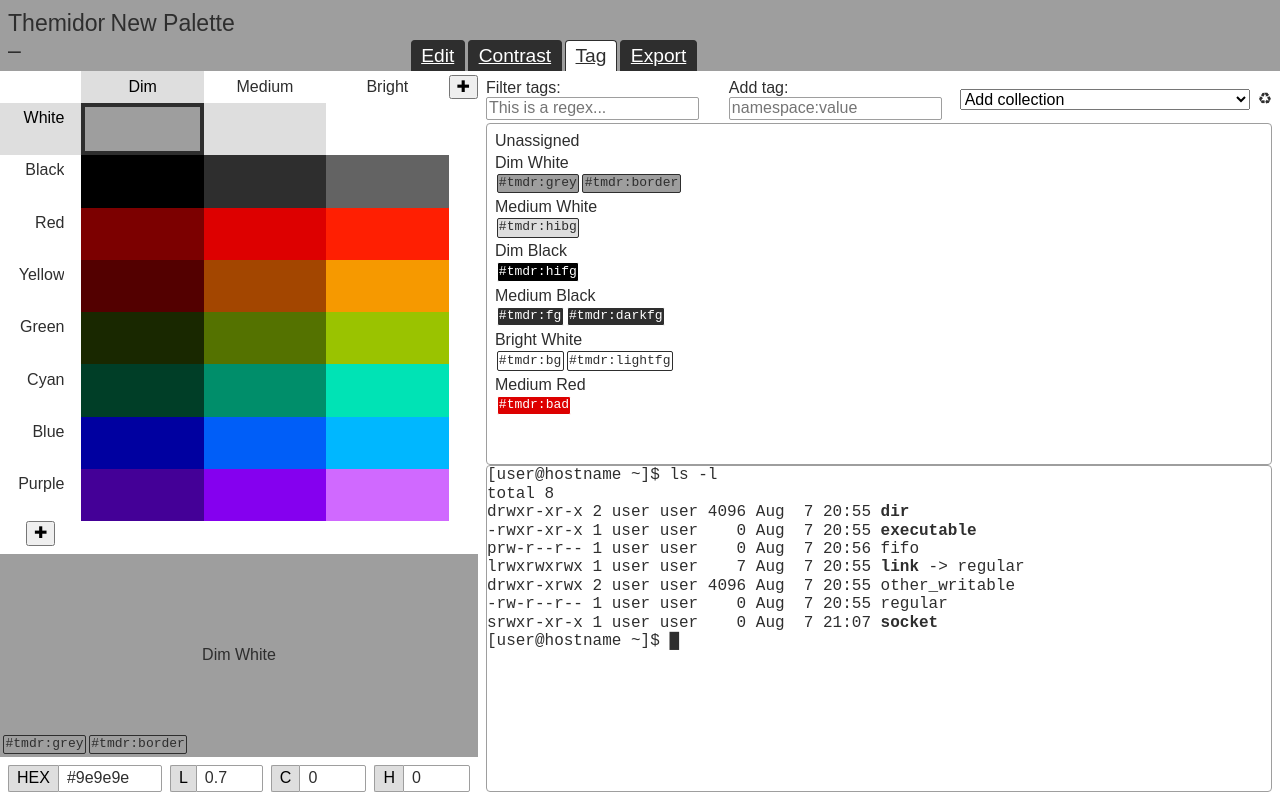
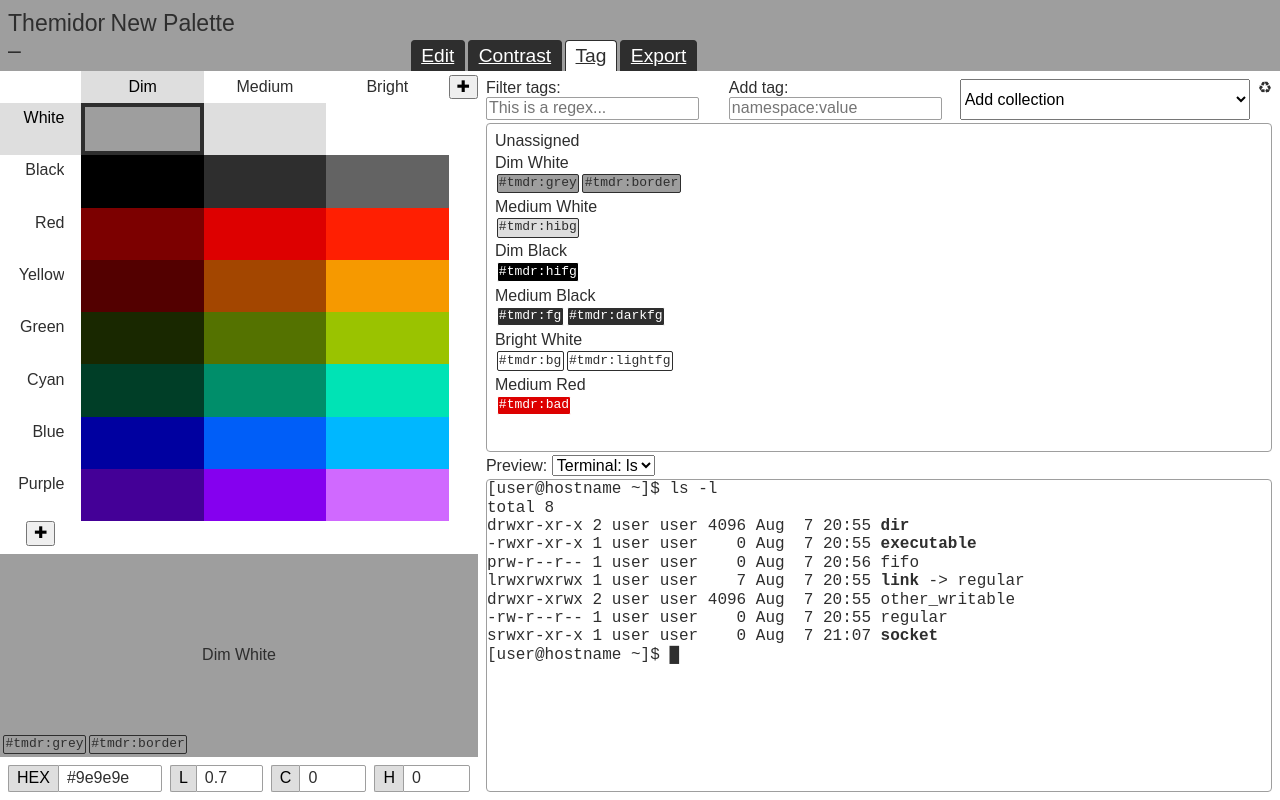
Before and after one commit to krendil/themidor, a Vue app: page /tag in a window 1280 px wide. Built offline with nearby package versions, Linux system fonts and the light colour scheme; a web font is replaced by a local one.

Commit message:
Added preview selector

```diff
--- a/src/stores/library.ts
+++ b/src/stores/library.ts
@@ -120,14 +120,20 @@ export const useLibrary = defineStore("library", () => {
   };
 
   const previews: { [key: string]: string } = {
-    "Terminal Ls": terminal_ls
+    "Terminal: ls": terminal_ls
   };
 
   const collectionList = computed(() =>
     _.chain(collections)
-      .toPairs()
-      .sortBy(([name, _]) => name)
+      .keys()
+      .sort()
       .value());
 
-  return { collections, previews, descriptions, collectionList };
+  const previewList = computed(() =>
+    _.chain(previews)
+      .keys()
+      .sort()
+      .value());
+
+  return { collections, previews, descriptions, collectionList, previewList };
 });
--- a/src/views/TagView.vue
+++ b/src/views/TagView.vue
@@ -16,7 +16,7 @@ interface TagData {
   tags: { tag: string, description: string }[]
 }
 
-const selectedPreview = computed(() => library.previews["Terminal Ls"]);
+const selectedPreview = ref(library.previewList[0]);
 
 const tagGroups = computed<TagData[]>( () =>
   _.chain(paletteStore.palette.tags)
@@ -80,7 +80,7 @@ function onAddTag(event: Event) {
 
 <template>
   <div id="tag-view">
-    <div id="tag-controls">
+    <div class="tag-controls">
         <label style="flex-grow: 1">Filter tags: <input type="text" v-model="tagFilter" placeholder="This is a regex..."></input></label>
         <label style="flex-grow: 0; position: relative" @change="onAddTag">Add tag:
           <input type="text" placeholder="namespace:value" pattern="[^ ]"></input>
@@ -88,7 +88,7 @@ function onAddTag(event: Event) {
         </label>
         <select style="flex-grow: 0" @change="onAddCollection">
           <option value="">Add collection</option>
-          <option v-for="coll in library.collectionList" :value="coll[0]">{{coll[0]}}</option>
+          <option v-for="collection in library.collectionList" :value="collection">{{collection}}</option>
         </select>
         <div @dragover="onDragOver" @dragleave="onDragLeave" @drop="onDropDelete($event, paletteStore)"
         title="Drag tags here to delete them"
@@ -106,10 +106,14 @@ function onAddTag(event: Event) {
         </div>
       </div>
     </div>
-    <div>
-      <!-- Preview selector -->
+    <div class="tag-controls">
+      <label>Preview:
+        <select v-model="selectedPreview">
+          <option v-for="preview in library.previewList" :value="preview">{{preview}}</option>
+        </select>
+      </label>
     </div>
-    <div id="preview" class="tray" v-html="selectedPreview">
+    <div id="preview" class="tray" v-html="library.previews[selectedPreview]">
     </div>
   </div>
 </template>
@@ -122,14 +126,14 @@ function onAddTag(event: Event) {
   display: flex;
   flex-direction: column;
 
+  gap: 0.2rem;
+
   padding: 0.5rem;
 }
 
-#tag-controls {
+.tag-controls {
   display: flex;
   justify-content: space-between;
-  align-items: center;
-  margin-bottom: 0.2rem;
   gap: 0.5rem;
 }
 
```
